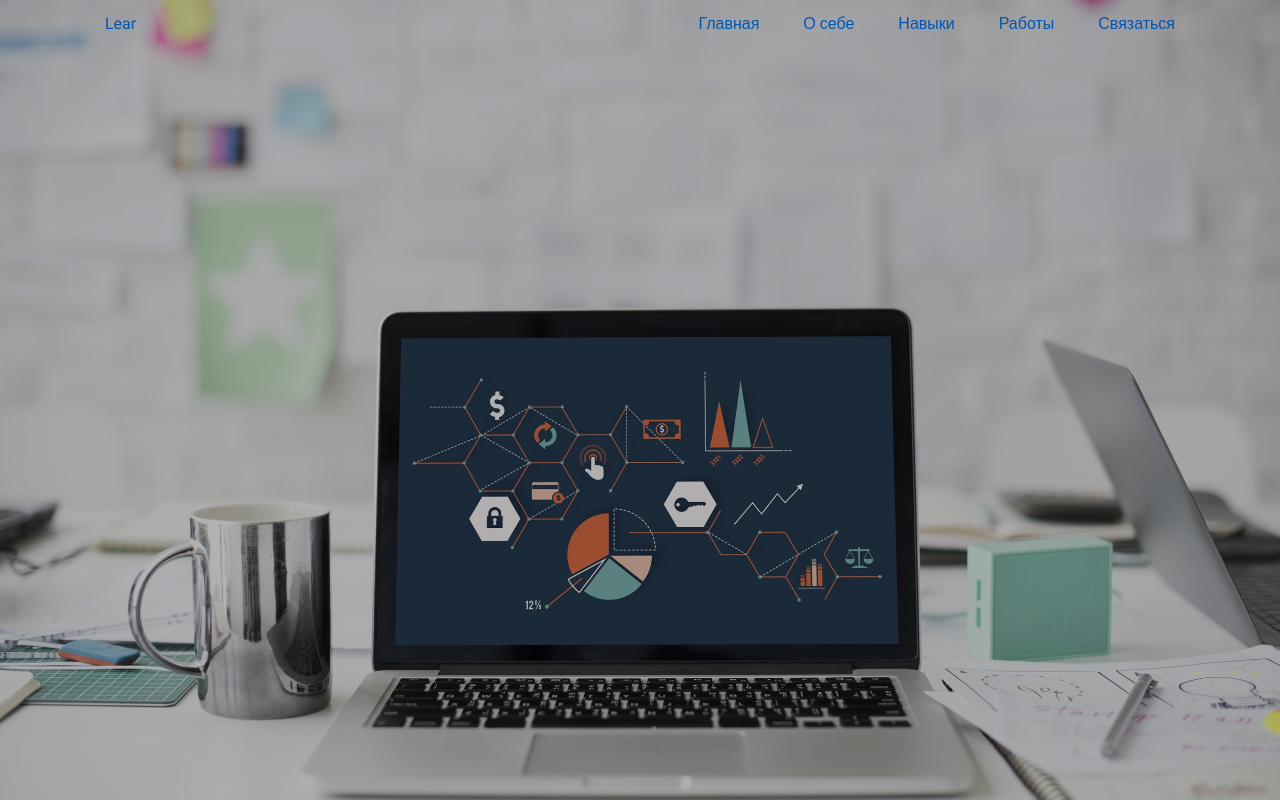
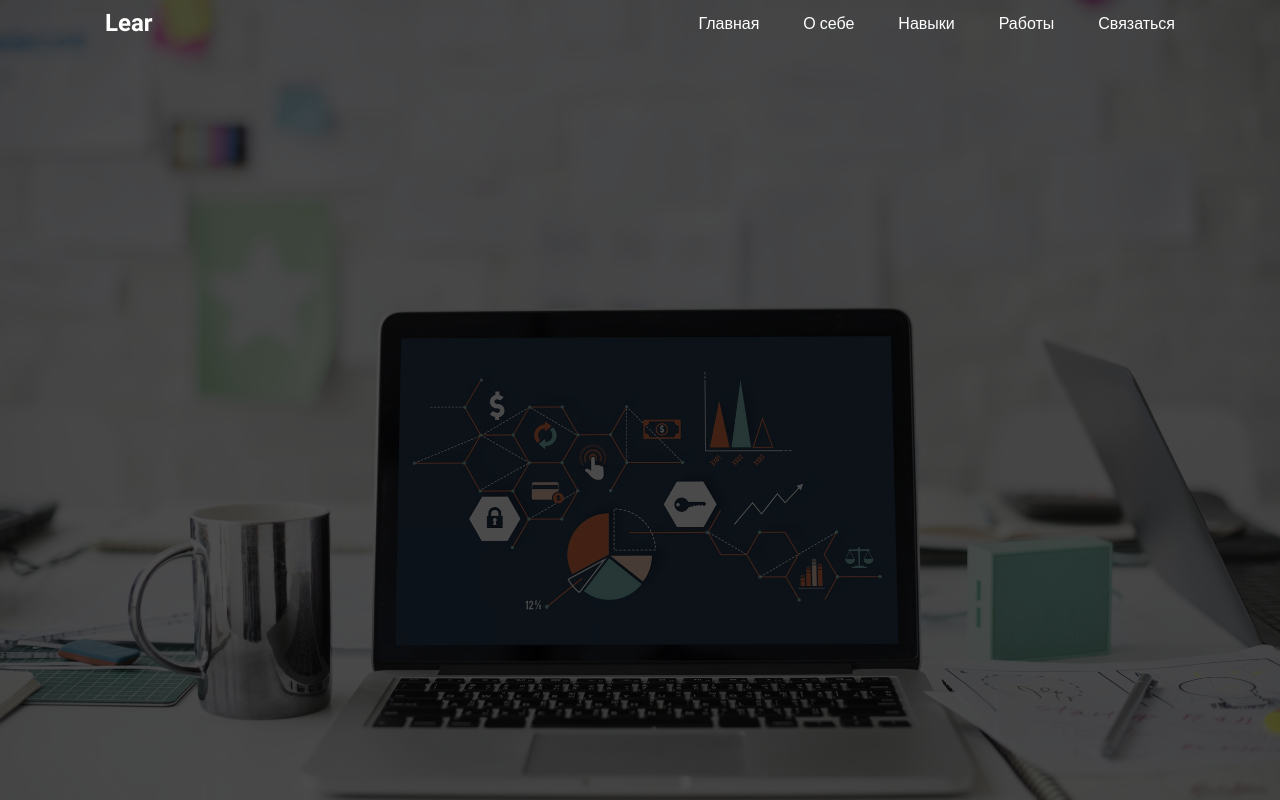
Before and after one commit to MgkLear/Portfolio, a website: page app/index.html in a window 1280 px wide. Shown: the top 800 px of the page. Drawn offline with Linux system fonts and the light colour scheme.

Commit message:
Navbar prototipe

```diff
--- a/app/index.html
+++ b/app/index.html
@@ -22,8 +22,9 @@
 	<!-- Custom HTML / Remove before use -->
 
 	<header class="header bgImg h100vh overlay" data-bg="./img/_src/top-bg.jpg">
-		<nav class="headerNav">
+		<div class="headerNav">
 			<div class="container headerNav--container">
+
 				<a href="#logo" class="headerNav--logo">Lear</a>
 				<div class="headerNav--content">
 					<ul class="headerNav--list">
@@ -44,8 +45,9 @@
 						</a>
 					</ul>
 				</div>
+
 			</div>
-		</nav>
+		</div>
 	</header>
 
 
--- a/app/scss/main.scss
+++ b/app/scss/main.scss
@@ -36,31 +36,44 @@ body {
   height: 100vh;
 }
 .overlay {
+  display: flex;
+  flex-direction: column;
   position: relative;
   &::before {
     content: '';
     position: absolute;
     top: 0;
-    width: 100%;
-    height: 100%;
-    opacity: 0.3;
+    left: 0;
+    right: 0;
+    bottom: 0;
+    opacity: 0.7;
     background-color: $overlay-color;
   }
 }
+
 // Custom Scss / Remove before use
 
 .header {
   background-color: $dark-grey;
   &Nav {
-    z-index: 1000000000000;
+    z-index: 1;
     &--container {
       justify-content: space-between;
       padding: 0 15px;
       display: flex;
-      z-index: 2;
+      flex-direction: row;
     }
     &--logo {
       padding: $gutter*0.5 $gutter;
+      color: #fff;
+      text-decoration: none;
+      font-size: 24px;
+      font-weight: bold;
+      line-height: 24px;
+      &:hover {
+      text-decoration: none;
+      color: #fff;
+      }
     }
     &--list {
       margin: 0;
@@ -68,11 +81,18 @@ body {
       list-style-type: none;
     }
     &--item {
+      color: #fff;
+      text-decoration: none;
       display: inline-block;
       padding: $gutter*0.5 $gutter;
+      &:hover {
+        text-decoration: none;
+        color: #fff;
+      }
     }
   }
 }
+
 
 
 
```
Also changed, not shown: app/css/styles.min.css.
